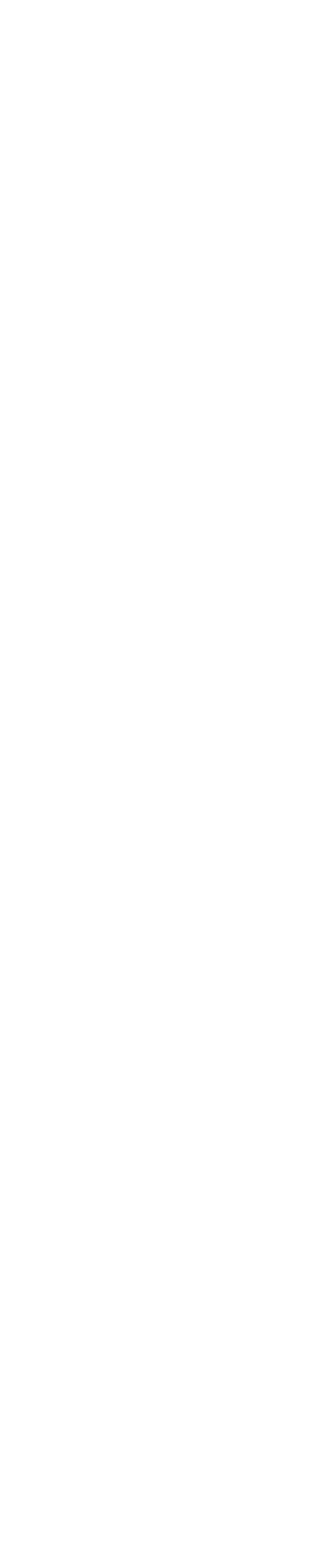
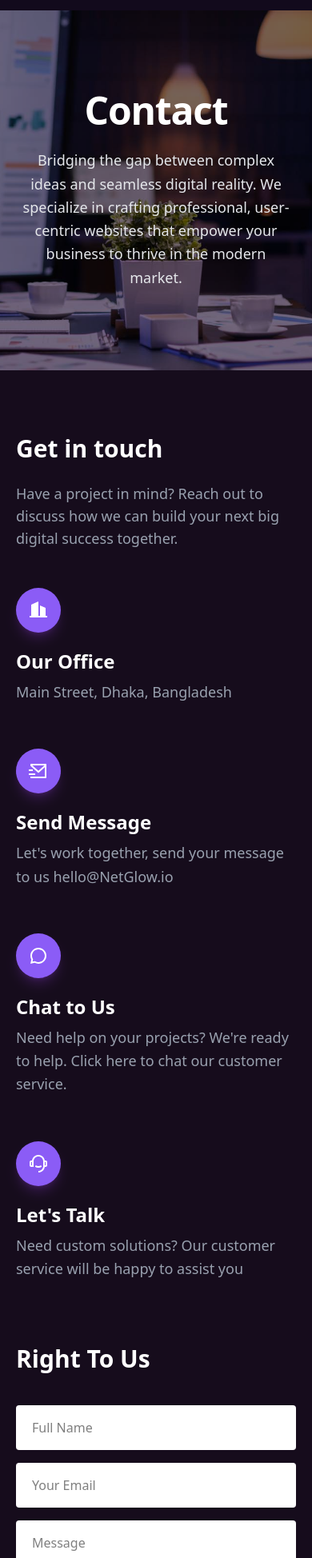
Before and after one commit to sumonpaul55/lazydevsit, a React (Vite) app: page /contact in a window 390 px wide. Before the commit this address had no page. Shown: the part 49-1997 px from the top of the page at 80% size. Before the commit the page ends 844 px from the top, so only its background shows below. Built offline with nearby package versions, Linux system fonts and the light colour scheme.

Commit message:
Contact page complete with responsiveness

```diff
--- a/src/index.css
+++ b/src/index.css
@@ -1,17 +1,9 @@
 @import "tailwindcss";
 
-:root {
-
-  --color-primary: 18 23 37; /*(hex #121725 → rgb(18, 23, 37))*/
-  --font-sans: "Inter", system-ui, sans-serif;
-}
-
-
 @theme {
-  --color-primary: rgb(var(--color-primary));
+  --color-primary: rgb( 18 23 37 );
   --font-sans: var(--font-sans);
 }
-
 
 body {
   font-family: var(--font-sans);
--- a/src/layouts/MainLayout.tsx
+++ b/src/layouts/MainLayout.tsx
@@ -4,7 +4,7 @@ import Footer from "../components/shared/Footer";
 
 export const MainLayout = () => {
   return (
-    <div className="text-5xl font-bold">
+    <div className="bg-[#160C1C]">
       <Navbar />
       <div className="min-h-screen container mx-auto">
         <Outlet />
--- a/src/main.tsx
+++ b/src/main.tsx
@@ -1,15 +1,18 @@
-import { StrictMode } from 'react'
-import { createRoot } from 'react-dom/client'
-import './index.css'
-import { BrowserRouter, Route, Routes } from 'react-router'
-import { MainLayout } from './layouts/MainLayout'
+import { StrictMode } from "react";
+import { createRoot } from "react-dom/client";
+import "./index.css";
+import { BrowserRouter, Route, Routes } from "react-router";
+import { MainLayout } from "./layouts/MainLayout";
+import ContactPage from "./pages/ContactPage";
 
-createRoot(document.getElementById('root')!).render(
+createRoot(document.getElementById("root")!).render(
   <StrictMode>
     <BrowserRouter>
       <Routes>
-        <Route path="/" element={<MainLayout />} />
+        <Route path="/" element={<MainLayout />}>
+          <Route path="/contact" element={<ContactPage />} />
+        </Route>
       </Routes>
     </BrowserRouter>
   </StrictMode>
-)
+);
--- /dev/null
+++ b/src/pages/ContactPage.tsx
@@ -0,0 +1,100 @@
+import type { FormEvent } from "react";
+import { contactMethods } from "../utils/contact/ContactData";
+
+export default function ContactPage() {
+  const handleSubmit = (e: FormEvent<HTMLFormElement>): void => {
+    e.preventDefault();
+    console.log("Form submitted");
+  };
+  return (
+    <div className="min-h-screen  text-white">
+      {/* Hero Header */}
+      <header className="relative h-112.5 w-full flex items-center justify-center overflow-hidden">
+        <div
+          className="absolute inset-0 z-0"
+          style={{
+            backgroundImage: `url('/contact_banner.jpg')`,
+            backgroundSize: "cover",
+            backgroundPosition: "center",
+          }}
+        >
+          <div className="absolute inset-0 bg-[#1a0b2e]/60 mix-blend-multiply"></div>
+        </div>
+        <div className="relative z-10 text-center px-6 max-w-3xl">
+          <h1 className="text-5xl md:text-7xl font-bold text-white mb-6 tracking-tight">
+            Contact
+          </h1>
+          <p className="text-gray-200  text-lg sm:text-xl leading-relaxed font-medium">
+            Bridging the gap between complex ideas and seamless digital reality.
+            We specialize in crafting professional, user-centric websites that
+            empower your business to thrive in the modern market.
+          </p>
+        </div>
+      </header>
+      {/* Contact Info Column */}
+      <section className="space-y-12 flex lg:flex-row flex-col md:gap-18 my-20 px-5 xl:px-0">
+        <div className="flex-[30%]">
+          <h2 className="text-3xl sm:text-5xl font-bold mb-6">Get in touch</h2>
+          <p className="text-gray-400 text-lg sm:text-xl">
+            Have a project in mind? Reach out to discuss how we can build your
+            next big digital success together.
+          </p>
+        </div>
+
+        <div className="grid grid-cols-1 sm:grid-cols-2 gap-x-10 gap-y-14 flex-[70%]">
+          {contactMethods?.map((method) => (
+            <div key={method.id} className="group">
+              <div className="flex flex-col gap-5">
+                <div className="flex items-center justify-between">
+                  <div className="bg-[#8b5cf6] p-4 rounded-full transition-transform duration-300 group-hover:scale-110 shadow-lg shadow-purple-500/20">
+                    {method.icon}
+                  </div>
+                </div>
+                <div className="space-y-2">
+                  <h3 className="text-2xl sm:text-3xl font-bold">{method.title}</h3>
+                  <p className="text-gray-400 text-lg sm:text-xl leading-relaxed">
+                    {method.desc}
+                  </p>
+                </div>
+              </div>
+            </div>
+          ))}
+        </div>
+      </section>
+
+      {/* Contact Form Column */}
+      <section className="max-w-7xl mx-auto px-5 xl:px-0 my-20">
+        <h2 className="text-3xl sm:text-5xl font-bold mb-10">Right To Us</h2>
+        <form onSubmit={handleSubmit} className="space-y-4 ">
+          <div className="grid grid-cols-1 sm:grid-cols-2 gap-4">
+            <input
+              type="text"
+              placeholder="Full Name"
+              className="w-full bg-white text-black px-5 py-4 rounded-sm focus:ring-2 focus:ring-purple-500 outline-none transition-all"
+              required
+            />
+            <input
+              type="email"
+              placeholder="Your Email"
+              className="w-full bg-white text-black px-5 py-4 rounded-sm focus:ring-2 focus:ring-purple-500 outline-none transition-all"
+              required
+            />
+          </div>
+          <textarea
+            placeholder="Message"
+            rows={5}
+            className="w-full bg-white text-black px-5 py-4 rounded-sm focus:ring-2 focus:ring-purple-500 outline-none transition-all resize-none"
+            required
+          ></textarea>
+
+          <button
+            type="submit"
+            className="bg-purple-500 hover:bg-purple-500 text-white font-bold py-4 px-10 rounded-full uppercase text-[10px] tracking-[0.2em] transition-all cursor-pointer"
+          >
+            Send Message
+          </button>
+        </form>
+      </section>
+    </div>
+  );
+}
--- /dev/null
+++ b/src/utils/contact/ContactData.tsx
@@ -0,0 +1,29 @@
+import { RiBuilding2Fill, RiChat3Line, RiCustomerService2Line, RiMailSendLine } from "react-icons/ri";
+import type { ContactMethod } from "../types/contact.type";
+
+export const contactMethods: ContactMethod[] = [
+    {
+      id: '01',
+      title: 'Our Office',
+      desc: ' Main Street, Dhaka, Bangladesh',
+      icon: <RiBuilding2Fill size={24} />,
+    },
+    {
+      id: '02',
+      title: 'Send Message',
+      desc: "Let's work together, send your message to us hello@NetGlow.io",
+      icon: <RiMailSendLine size={24} />,
+    },
+    {
+      id: '03',
+      title: 'Chat to Us',
+      desc: 'Need help on your projects? We\'re ready to help. Click here to chat our customer service.',
+      icon: <RiChat3Line size={24} />,
+    },
+    {
+      id: '04',
+      title: 'Let\'s Talk',
+      desc: 'Need custom solutions? Our customer service will be happy to assist you',
+      icon: <RiCustomerService2Line size={24} />,
+    },
+  ];
--- /dev/null
+++ b/src/utils/types/contact.type.ts
@@ -0,0 +1,6 @@
+export type ContactMethod = {
+  id: string;
+  title: string;
+  desc: string;
+  icon: React.ReactNode;
+}
```
Also changed, not shown: public/contact_banner.jpg (added).
